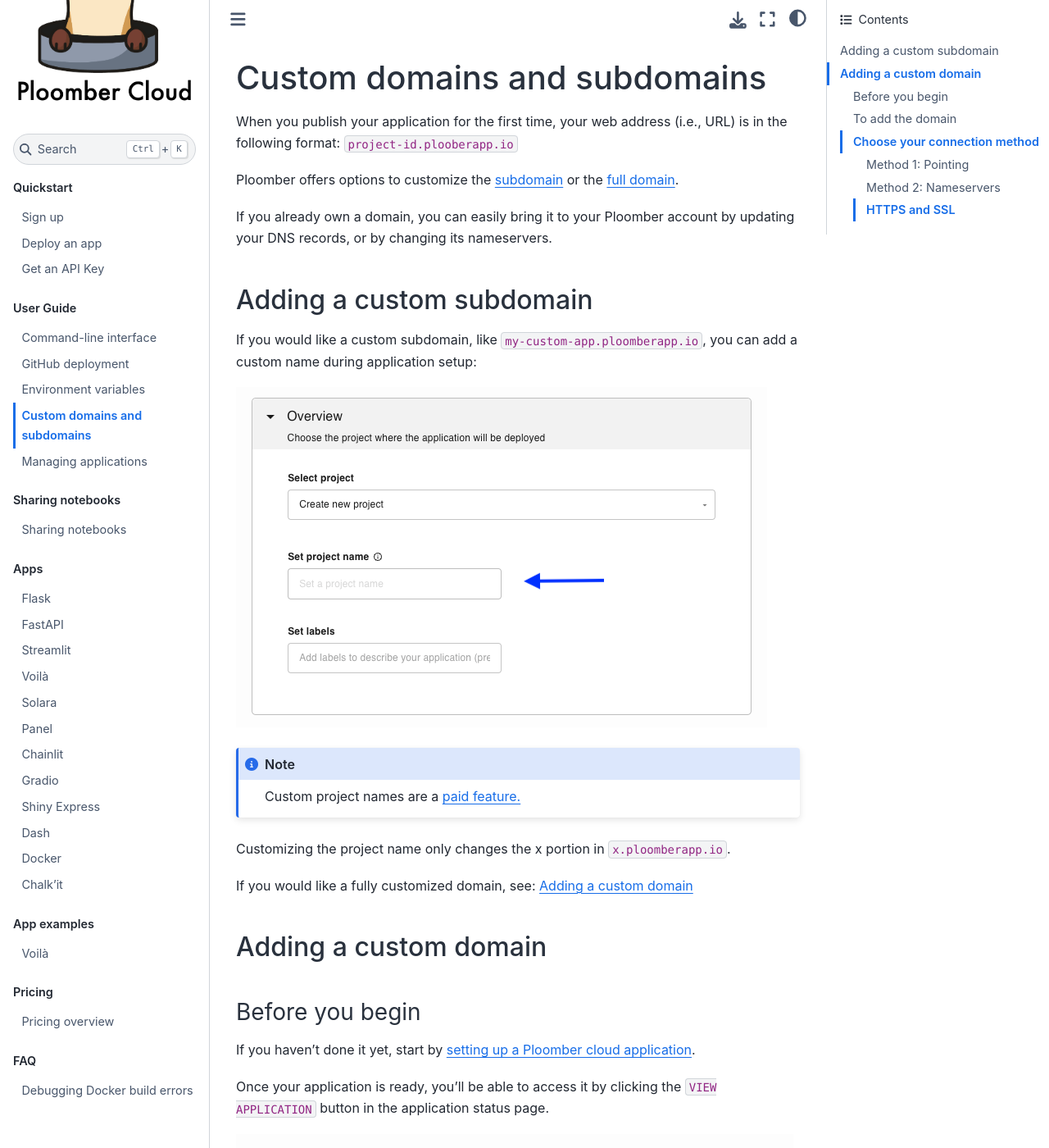
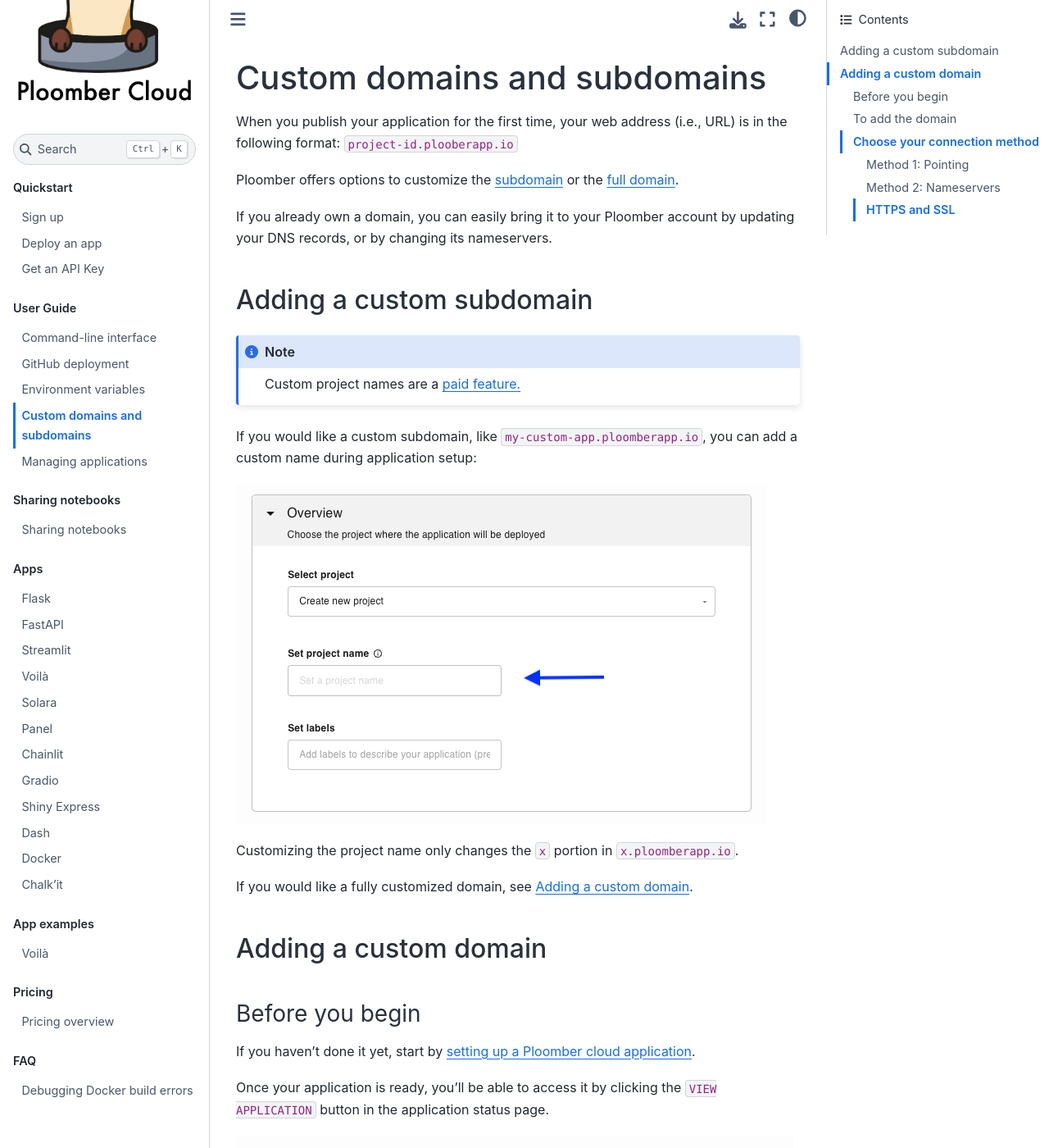
Before and after one commit to ploomber/doc, a Jupyter Book: the page built from doc/user-guide/custom-domains.md, in a window 1280 px wide and 1400 px high. Shown: the whole window at 82% size. Built offline with Jupyter Book 1.0.4 settings and Sphinx 7.4.7 and the Sphinx Book theme 1.1.4, drawn with Linux system fonts in a browser that asks for light colours.

Commit message:
move note

````diff
--- a/doc/user-guide/custom-domains.md
+++ b/doc/user-guide/custom-domains.md
@@ -9,17 +9,17 @@
 (custom-subdomain)=
 ## Adding a custom subdomain
 
+```{note}
+Custom project names are a [paid feature.](../pricing/overview.md)
+```
+
 If you would like a custom subdomain, like `my-custom-app.ploomberapp.io`, you can add a custom name during application setup:
 
 ![](../static/custom-domains/custom-names.png)
 
-```{note}
-Custom project names are a [paid feature.](../pricing/overview.md)
-```
+Customizing the project name only changes the `x` portion in `x.ploomberapp.io`.
 
-Customizing the project name only changes the x portion in `x.ploomberapp.io`.
-
-If you would like a fully customized domain, see: [Adding a custom domain](#custom-domain)
+If you would like a fully customized domain, see [Adding a custom domain](#custom-domain).
 
 
 (custom-domain)=
````
